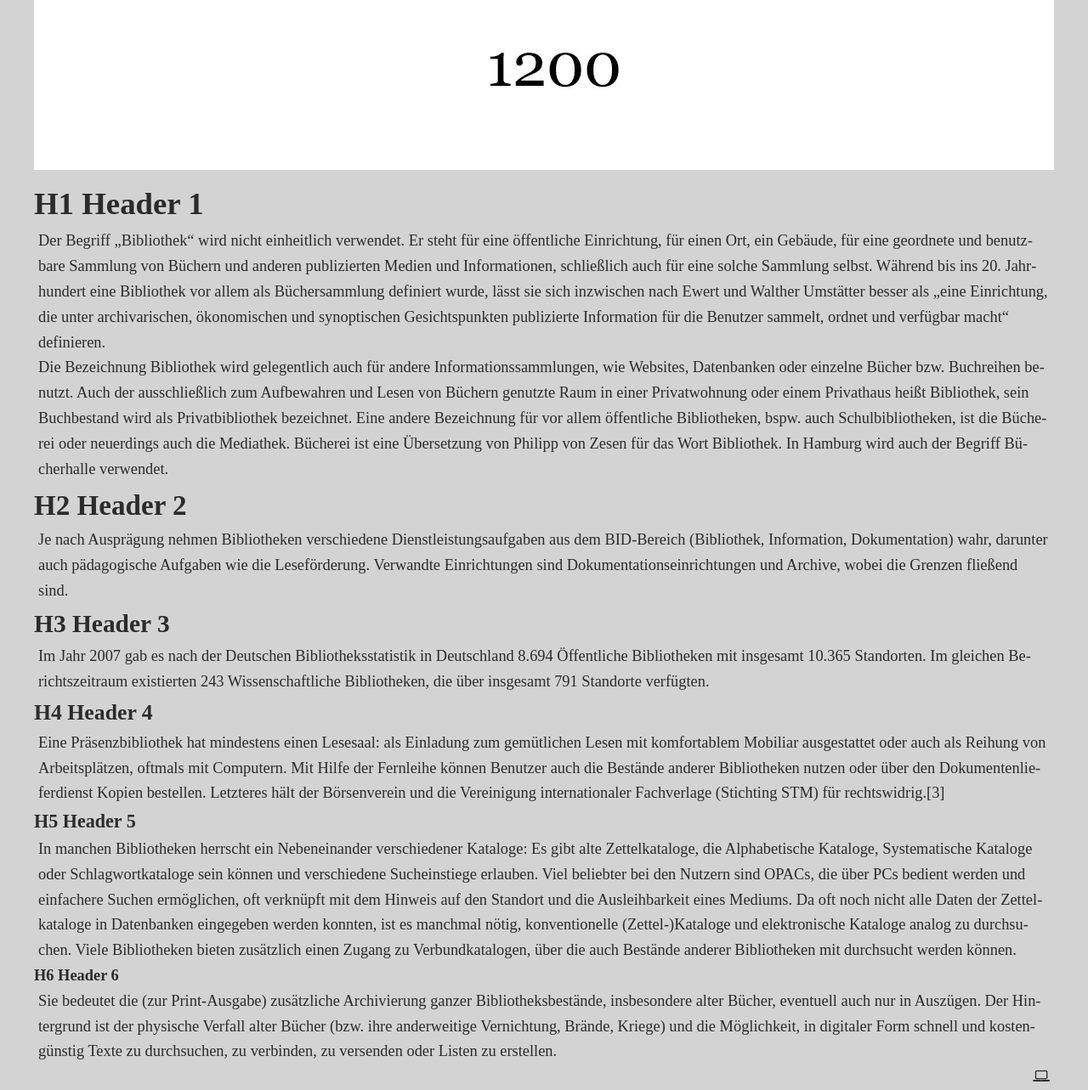
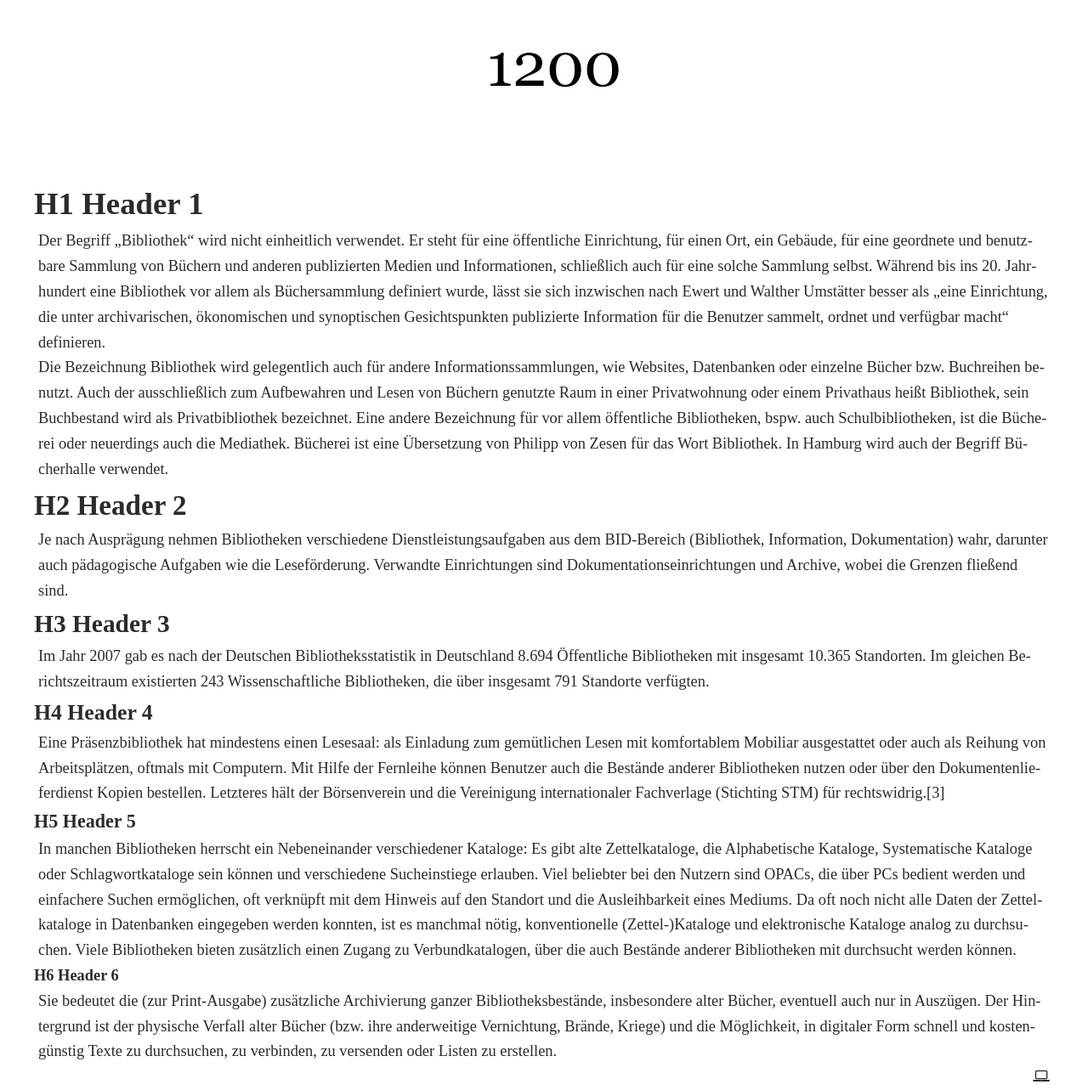
Before and after one commit to subugoe/prototyp-sub-website-mobile, a Jekyll site: the page built from index.md, in a window 1280 px wide. Shown: the whole page at 85% size. Built offline with Jekyll 4.4.1, drawn with Linux system fonts in a browser that asks for light colours; Markdown is read by kramdown in place of the engine named in the settings.

Commit message:
BodyBackground to white

```diff
--- a/_css/styles.scss
+++ b/_css/styles.scss
@@ -25,7 +25,7 @@ $content-p-text-align: normal;
 body {
 	font-size: $base-font-size;
 	color: $base-font-color;
-	background-color: lightgrey;
+	background-color: white;
 	line-height: $line-height;
 	@include breakpoint(tablet-tall) {
 		line-height: $line-height * 1.1;
--- a/css/styles.css
+++ b/css/styles.css
@@ -1681,7 +1681,7 @@ ul.icons li [class*=" icon-"] {
 body {
   font-size: 16px;
   color: #2b2b2b;
-  background-color: lightgrey;
+  background-color: white;
   line-height: 1.35;
 }
 @media (min-width: 768px) and (max-width: 1023px) {
```
